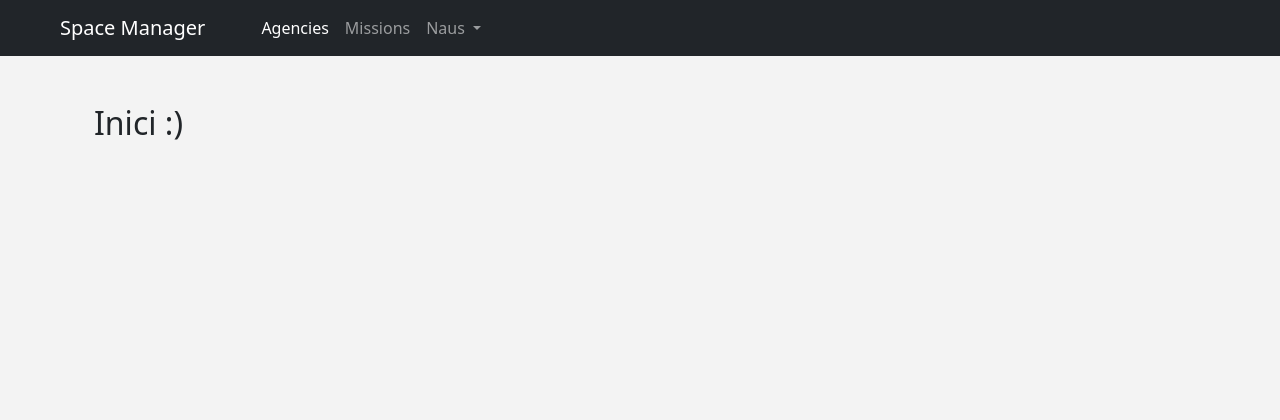
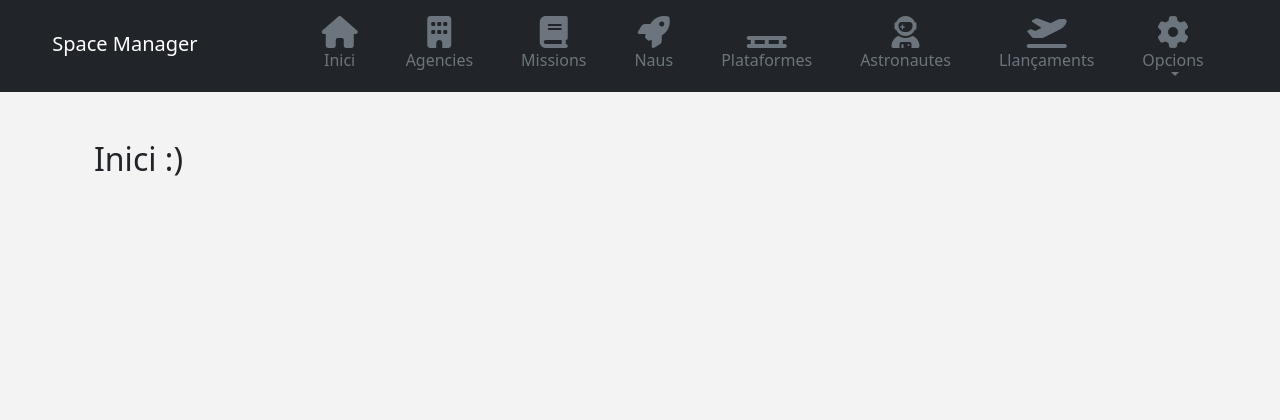
Before and after one commit to orifer/dabd_django, a Django app: page / in a window 1280 px wide. Shown: the top 420 px of the page. Run offline with Django 3.2, Linux system fonts and the light colour scheme; some libraries are stand-ins or nearby versions.

Commit message:
Cambios en el navbar

```diff
--- a/SpaceOdyssey/spaceManager/templates/spaceManager/base.html
+++ b/SpaceOdyssey/spaceManager/templates/spaceManager/base.html
@@ -5,7 +5,8 @@
     <meta charset="utf-8">
 
     <!-- Bootstrap -->
-    <link href="https://cdn.jsdelivr.net/npm/bootstrap@5.0.1/dist/css/bootstrap.min.css" rel="stylesheet" integrity="sha384-+0n0xVW2eSR5OomGNYDnhzAbDsOXxcvSN1TPprVMTNDbiYZCxYbOOl7+AMvyTG2x" crossorigin="anonymous">
+    <link href="https://cdn.jsdelivr.net/npm/bootstrap@5.0.1/dist/css/bootstrap.min.css" rel="stylesheet"
+          integrity="sha384-+0n0xVW2eSR5OomGNYDnhzAbDsOXxcvSN1TPprVMTNDbiYZCxYbOOl7+AMvyTG2x" crossorigin="anonymous">
 
     <!-- Fontawesome -->
     <script src="https://kit.fontawesome.com/cd3fd1a7e2.js" crossorigin="anonymous"></script>
@@ -24,33 +25,97 @@
 
 <!-- Header -->
 <nav class="navbar navbar-expand-lg navbar-dark bg-dark">
-        <div class="container-fluid">
-            <a class="navbar-brand mx-5" href="#">Space Manager</a>
+    <div class="mx-auto d-sm-flex d-block flex-sm-nowrap">
+        <a class="navbar-brand mt-3" style="margin-right: 5em" href="/">Space Manager</a>
 
         <!-- Boto versio movil -->
-            <button class="navbar-toggler" type="button" data-bs-toggle="collapse" data-bs-target="#navbarSupportedContent" aria-controls="navbarSupportedContent" aria-expanded="false" aria-label="Toggle navigation">
+        <button class="navbar-toggler" type="button" data-bs-toggle="collapse" data-bs-target="#navbarSupportedContent"
+                aria-controls="navbarSupportedContent" aria-expanded="false" aria-label="Toggle navigation">
             <span class="navbar-toggler-icon"></span>
         </button>
 
-            <div class="collapse navbar-collapse" id="navbarSupportedContent">
-                <ul class="navbar-nav me-auto mb-2 mb-lg-0">
-                    <li class="nav-item">
-                        <a class="nav-link active" aria-current="page" href="/agencies">Agencies</a>
+        <div class="collapse navbar-collapse text-center justify-content-center" id="navbarSupportedContent">
+            <ul class="navbar-nav mx-auto">
+
+                <li class="nav-item mx-3">
+                    <a href="/" class="nav-link text-secondary">
+                        <div class="text-center">
+                            <i class="fas fa-home fa-2x"></i>
+                            <div>Inici</div>
+                        </div>
+                    </a>
                 </li>
-                    <li class="nav-item">
-                        <a class="nav-link" href="#">Missions</a>
+
+                <li class="nav-item mx-3">
+                    <a href="/agencies" class="nav-link text-secondary">
+                        <div class="text-center">
+                            <i class="fas fa-building fa-2x"></i>
+                            <div>Agencies</div>
+                        </div>
+                    </a>
                 </li>
-                    <li class="nav-item dropdown">
-                        <a class="nav-link dropdown-toggle" href="#" id="navbarDropdown" role="button" data-bs-toggle="dropdown" aria-expanded="false">
-                            Naus
+
+                <li class="nav-item mx-3">
+                    <a href="/missions" class="nav-link text-secondary">
+                        <div class="text-center">
+                            <i class="fas fa-book fa-2x"></i>
+                            <div>Missions</div>
+                        </div>
+                    </a>
+                </li>
+
+                <li class="nav-item mx-3">
+                    <a href="/naus" class="nav-link text-secondary">
+                        <div class="text-center">
+                            <i class="fas fa-rocket fa-2x"></i>
+                            <div>Naus</div>
+                        </div>
+                    </a>
+                </li>
+
+                <li class="nav-item mx-3">
+                    <a href="/plataformes" class="nav-link text-secondary">
+                        <div class="text-center">
+                            <i class="fas fa-pallet fa-2x"></i>
+                            <div>Plataformes</div>
+                        </div>
+                    </a>
+                </li>
+
+                <li class="nav-item mx-3">
+                    <a href="/astronautes" class="nav-link text-secondary">
+                        <div class="text-center">
+                            <i class="fas fa-user-astronaut fa-2x"></i>
+                            <div>Astronautes</div>
+                        </div>
+                    </a>
+                </li>
+
+                <li class="nav-item mx-3">
+                    <a href="/llancaments" class="nav-link text-secondary">
+                        <div class="text-center">
+                            <i class="fas fa-plane-departure fa-2x"></i>
+                            <div>Llançaments</div>
+                        </div>
+                    </a>
+                </li>
+
+                <li class="nav-item dropdown mx-3">
+                     <a href="/plataformes" class="nav-link dropdown-toggle text-secondary" id="navbarDropdown" role="button" data-bs-toggle="dropdown" aria-expanded="false">
+                        <div class="text-center">
+                            <i class="fas fa-cog fa-2x"></i>
+                            <div>Opcions</div>
+                        </div>
                     </a>
                     <ul class="dropdown-menu" aria-labelledby="navbarDropdown">
-                            <li><a class="dropdown-item" href="#">test</a></li>
-                            <li><a class="dropdown-item" href="#">test</a></li>
-                            <li><hr class="dropdown-divider"></li>
-                            <li><a class="dropdown-item" href="#">test</a></li>
+                        <li>
+                            <a class="dropdown-item" href="#">
+                                <i class="fas fa-globe-europe mx-2"></i> Països
+                            </a>
+                        </li>
                     </ul>
                 </li>
+
             </ul>
         </div>
     </div>
@@ -66,10 +131,12 @@
 <footer class="bg-dark text-center text-lg-start fixed-bottom">
     <div class="text-center text-light p-3" style="background-color: rgba(0, 0, 0, 0.2);">
         ©2021 UPC-DABD
-            <div> <a class="link-info" href="https://github.com/DIVIIK">Oriol Fernandez Briones</a> </div>
+        <div><a class="link-info" href="https://github.com/DIVIIK">Oriol Fernandez Briones</a></div>
     </div>
 </footer>
 
-    <script src="https://cdn.jsdelivr.net/npm/bootstrap@5.0.1/dist/js/bootstrap.bundle.min.js" integrity="sha384-gtEjrD/SeCtmISkJkNUaaKMoLD0//ElJ19smozuHV6z3Iehds+3Ulb9Bn9Plx0x4" crossorigin="anonymous"></script>
+<script src="https://cdn.jsdelivr.net/npm/bootstrap@5.0.1/dist/js/bootstrap.bundle.min.js"
+        integrity="sha384-gtEjrD/SeCtmISkJkNUaaKMoLD0//ElJ19smozuHV6z3Iehds+3Ulb9Bn9Plx0x4"
+        crossorigin="anonymous"></script>
 </body>
 </html>
```
Lines whose indentation alone changed are shown as unchanged.
